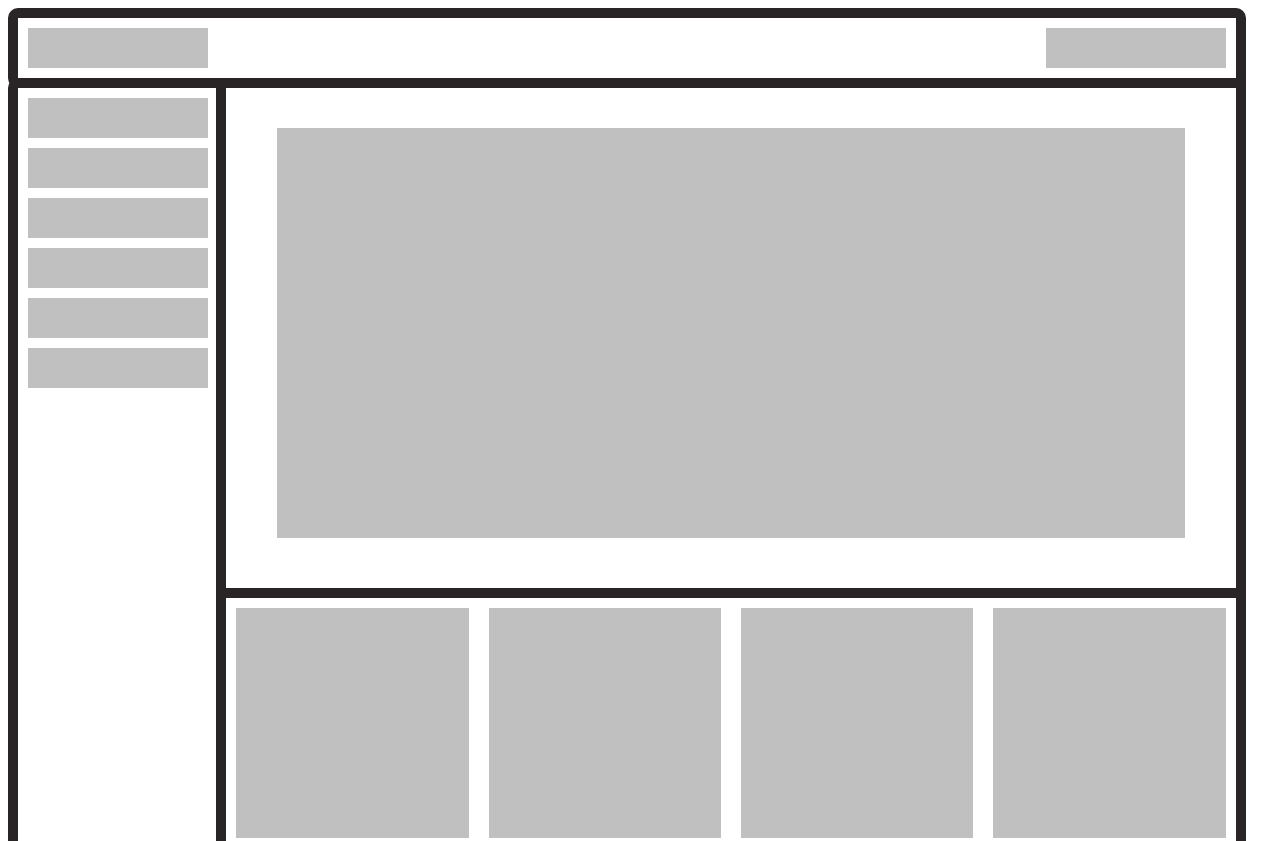
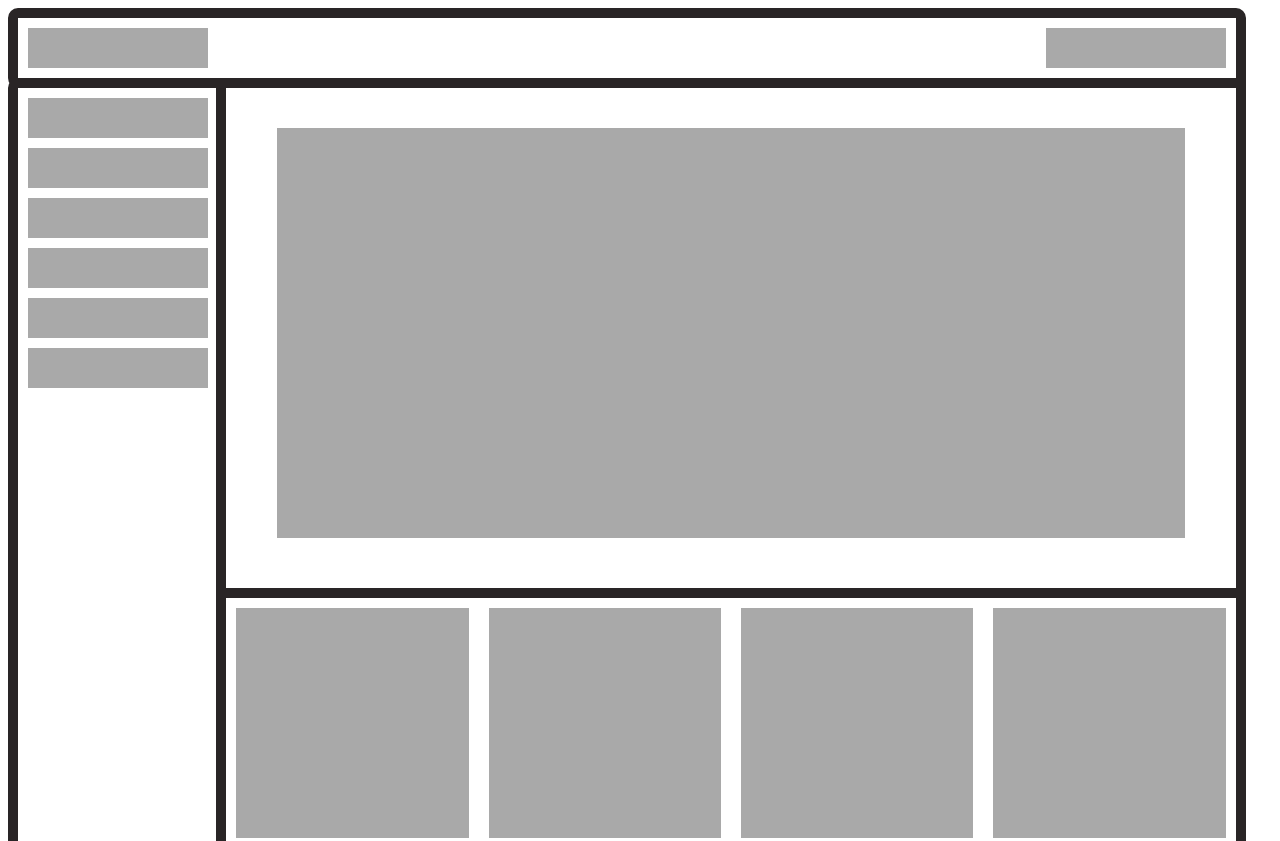
Before and after one commit to BielowAlex/Html_Octen_study, a plain HTML site: page Lesson(3) flex, position/CW/additional/Annotating 20 Wireframes/index.html in a window 1280 px wide. Shown: the top 841 px of the page. Drawn offline with Linux system fonts and the light colour scheme.

Commit message:
CW added(all tasks) *ADDITIONALY*

```diff
--- a/Lesson(3) flex, position/CW/additional/Annotating 20 Wireframes/css/style.css
+++ b/Lesson(3) flex, position/CW/additional/Annotating 20 Wireframes/css/style.css
@@ -7,7 +7,7 @@
     border-radius: 10px;
 }
 .block{
-    background-color: silver;
+    background-color: darkgray;
 }
 
 .header > .block{
```
